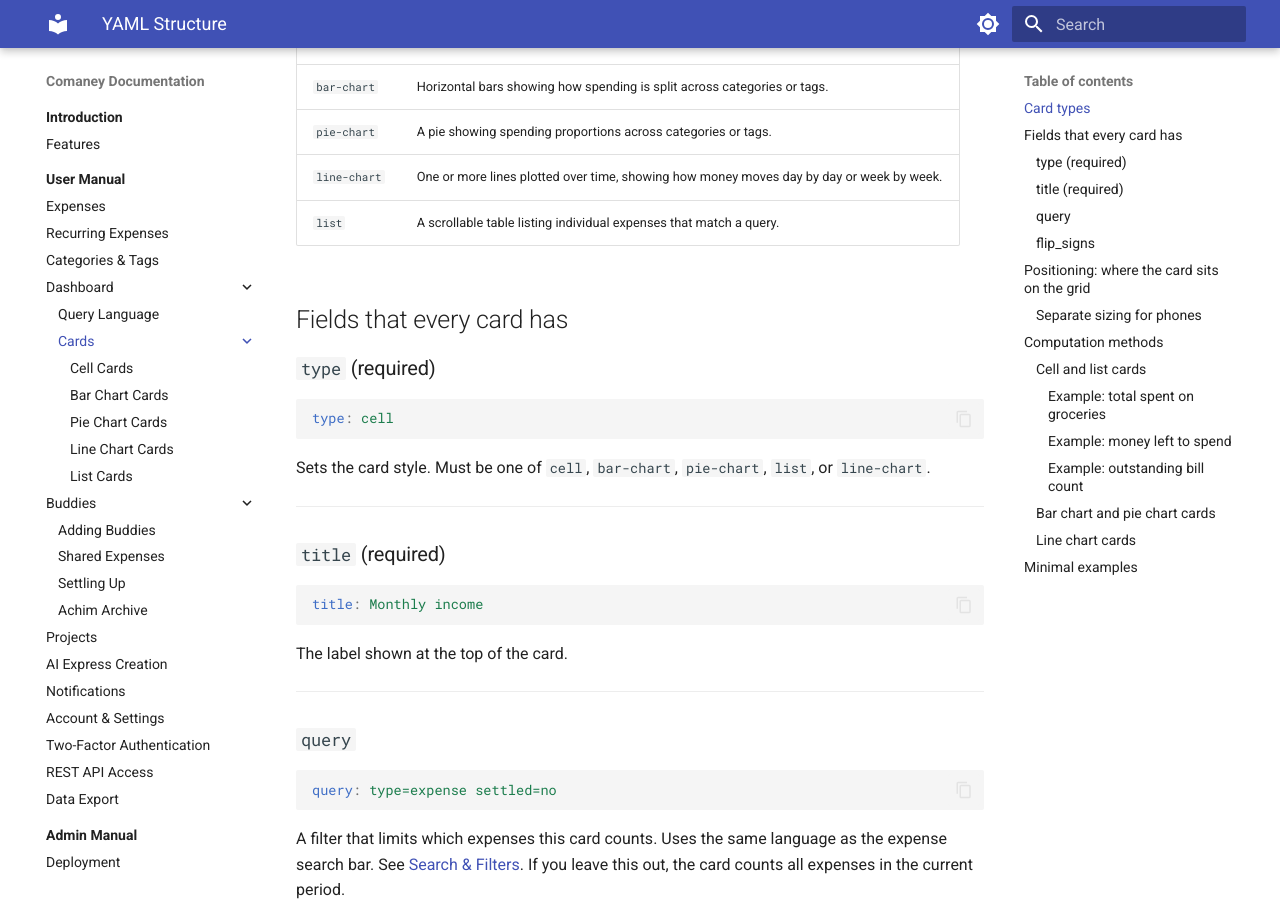
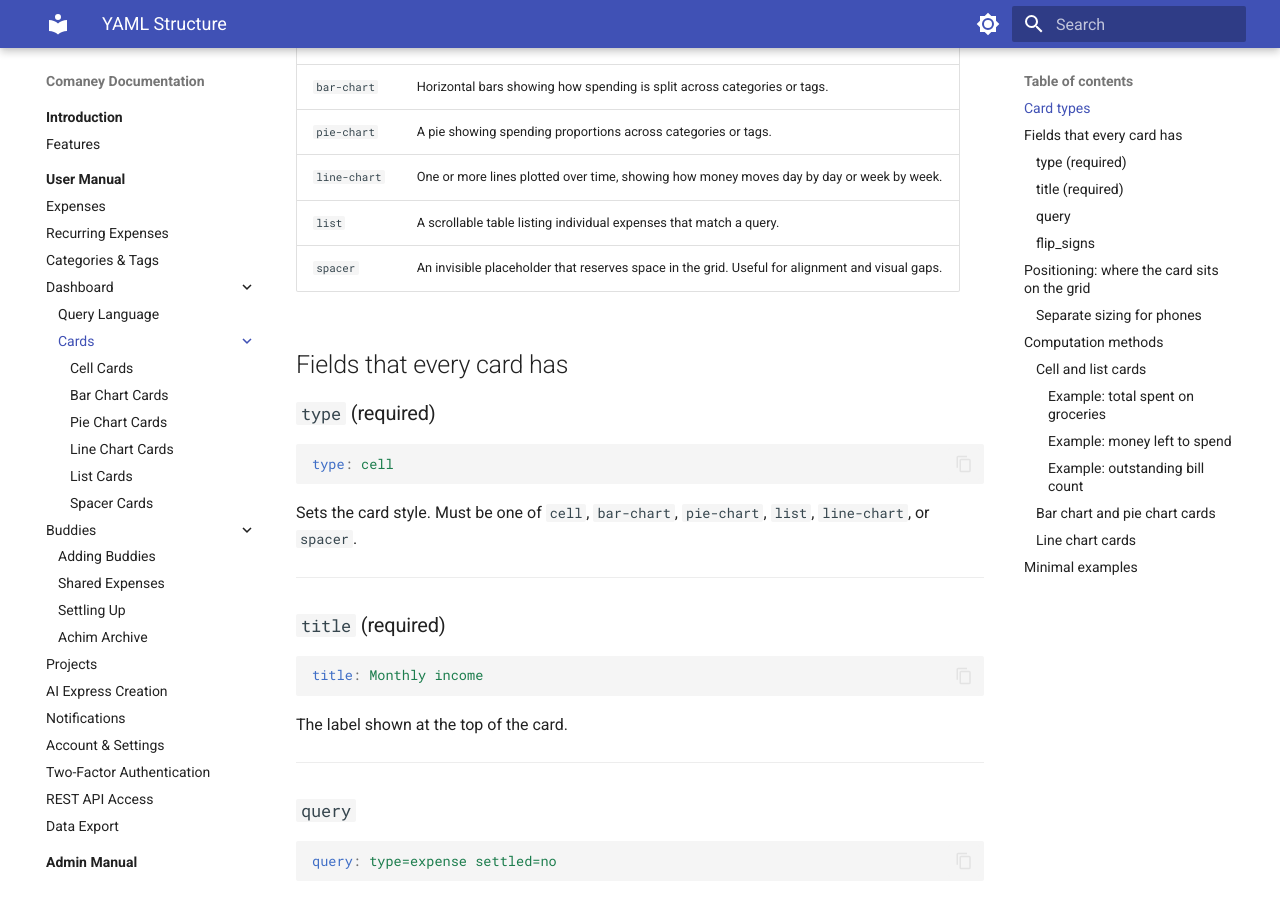
Before and after one commit to Leonetienne/Comaney, an MkDocs documentation site: the page built from docs/src/docs/user-manual/dashboard/cards/index.md, in a window 1280 px wide and 900 px high, scrolled down 442 px. Built offline with MkDocs 1.6.1 and Material for MkDocs 9.7.7, drawn with Linux system fonts in a browser that asks for light colours.

Commit message:
docs: implement spacer dashboard cards

````diff
--- a/docs/src/docs/user-manual/dashboard/cards/index.md
+++ b/docs/src/docs/user-manual/dashboard/cards/index.md
@@ -13,6 +13,7 @@ When you click **+ Add card** or the pencil icon on an existing card, an editor
 | `pie-chart` | A pie showing spending proportions across categories or tags. |
 | `line-chart` | One or more lines plotted over time, showing how money moves day by day or week by week. |
 | `list` | A scrollable table listing individual expenses that match a query. |
+| `spacer` | An invisible placeholder that reserves space in the grid. Useful for alignment and visual gaps. |
 
 ## Fields that every card has
 
@@ -22,7 +23,7 @@ When you click **+ Add card** or the pencil icon on an existing card, an editor
 type: cell
 ```
 
-Sets the card style. Must be one of `cell`, `bar-chart`, `pie-chart`, `list`, or `line-chart`.
+Sets the card style. Must be one of `cell`, `bar-chart`, `pie-chart`, `list`, `line-chart`, or `spacer`.
 
 ---
 
@@ -227,3 +228,4 @@ For all the extra options available to each type, see:
 - [Pie Chart Cards](pie-chart.md)
 - [List Cards](list.md)
 - [Line Chart Cards](line-chart.md)
+- [Spacer Cards](spacer.md)
--- a/docs/src/mkdocs.yml
+++ b/docs/src/mkdocs.yml
@@ -60,6 +60,7 @@ nav:
         - Pie Chart Cards: user-manual/dashboard/cards/pie-chart.md
         - Line Chart Cards: user-manual/dashboard/cards/line-chart.md
         - List Cards: user-manual/dashboard/cards/list.md
+        - Spacer Cards: user-manual/dashboard/cards/spacer.md
     - Buddies:
       - Overview: user-manual/buddies/index.md
       - Adding Buddies: user-manual/buddies/adding-buddies.md
````
Also changed, not shown: docs/src/docs/user-manual/dashboard/cards/spacer.md (added, +60 -0 lines).
